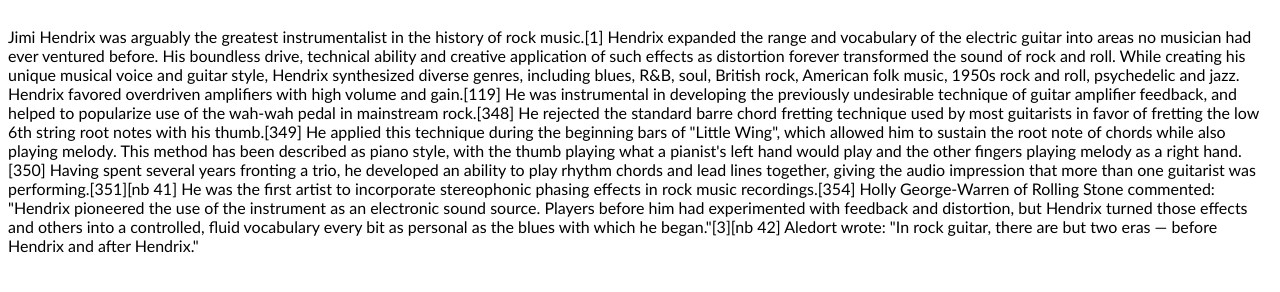
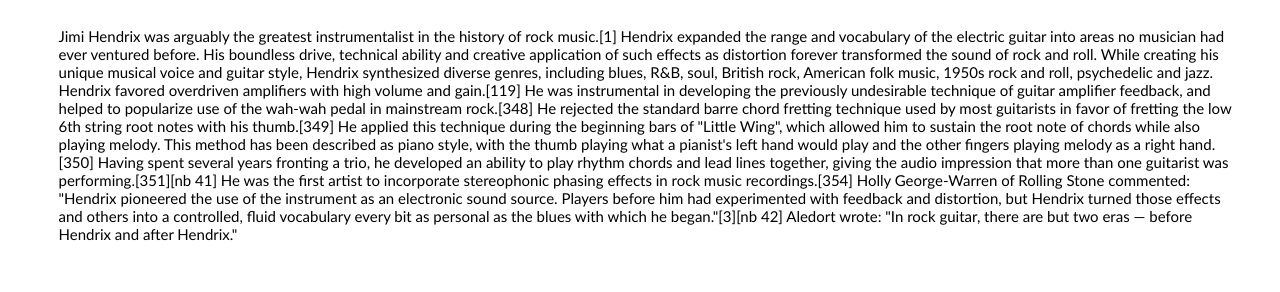
Before and after one commit to niharika829/blogweb, a plain HTML site: page stub/html/post.html in a window 1280 px wide. Shown: the part 206-498 px from the top of the page. Drawn offline with nearby package versions, Linux system fonts and the light colour scheme.

Commit message:
added positional property on the content

```diff
--- a/stub/css/post.css
+++ b/stub/css/post.css
@@ -1,3 +1,8 @@
+#blogTitleNew{
+	text-align:center;
+}
+
+
 .blogTite {
     font-size: 150%;
     font-family: 'Abel', sans-serif;
@@ -11,6 +16,14 @@
     padding: 0px 0px 0px 10px;
     font-family: 'Niconne', cursive;
     font-size: 30px;
+}
+#blogBody{
+	position:relative;
+	left:4%;
+  width: 93%;
+  height:40%;
+font-size:15px;
+  border: 0px solid blue;
 }
 
 /* Set a style for all the remaining elements like Like button, Edit button, Comment button and so on. */
```
